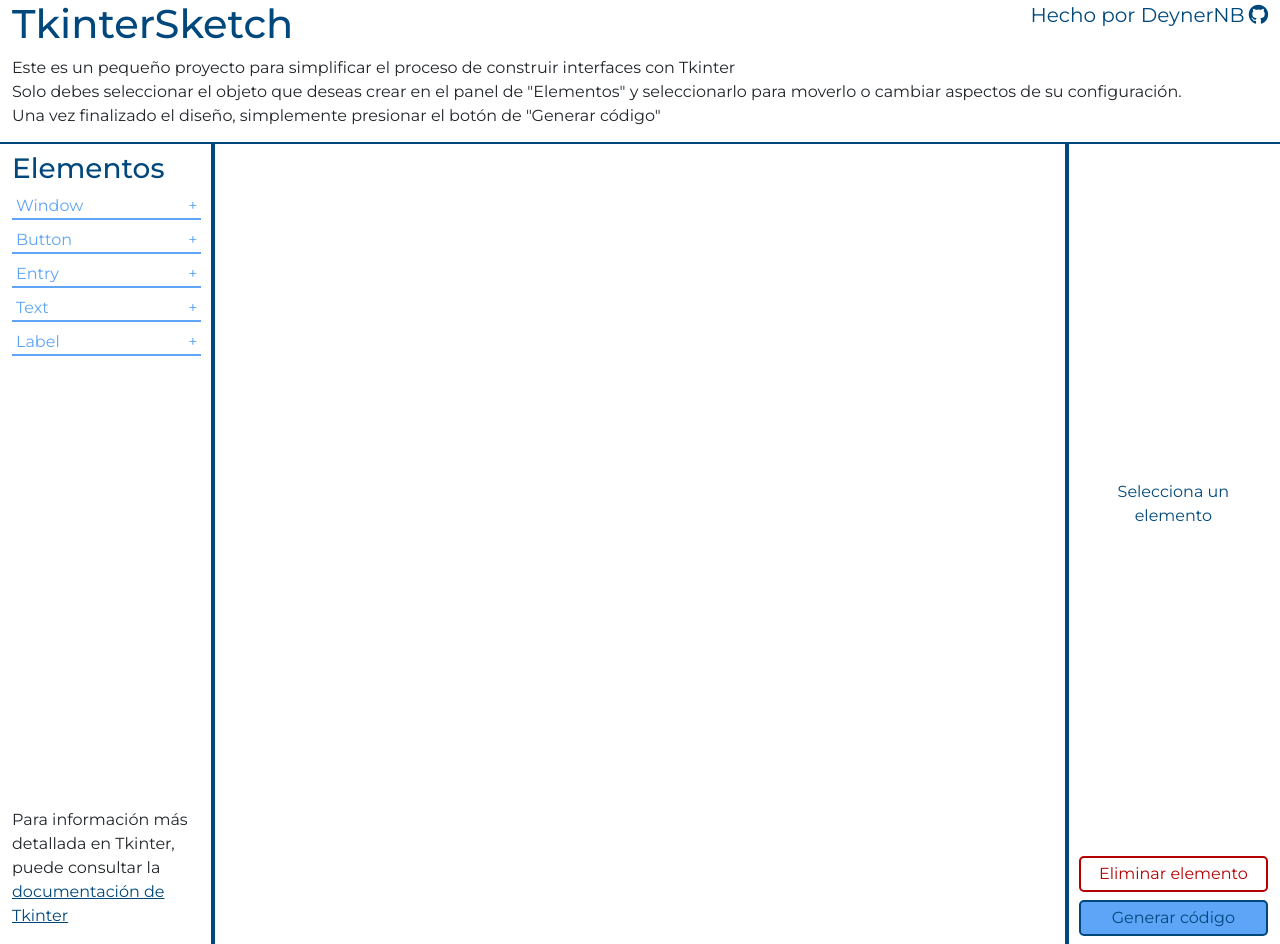
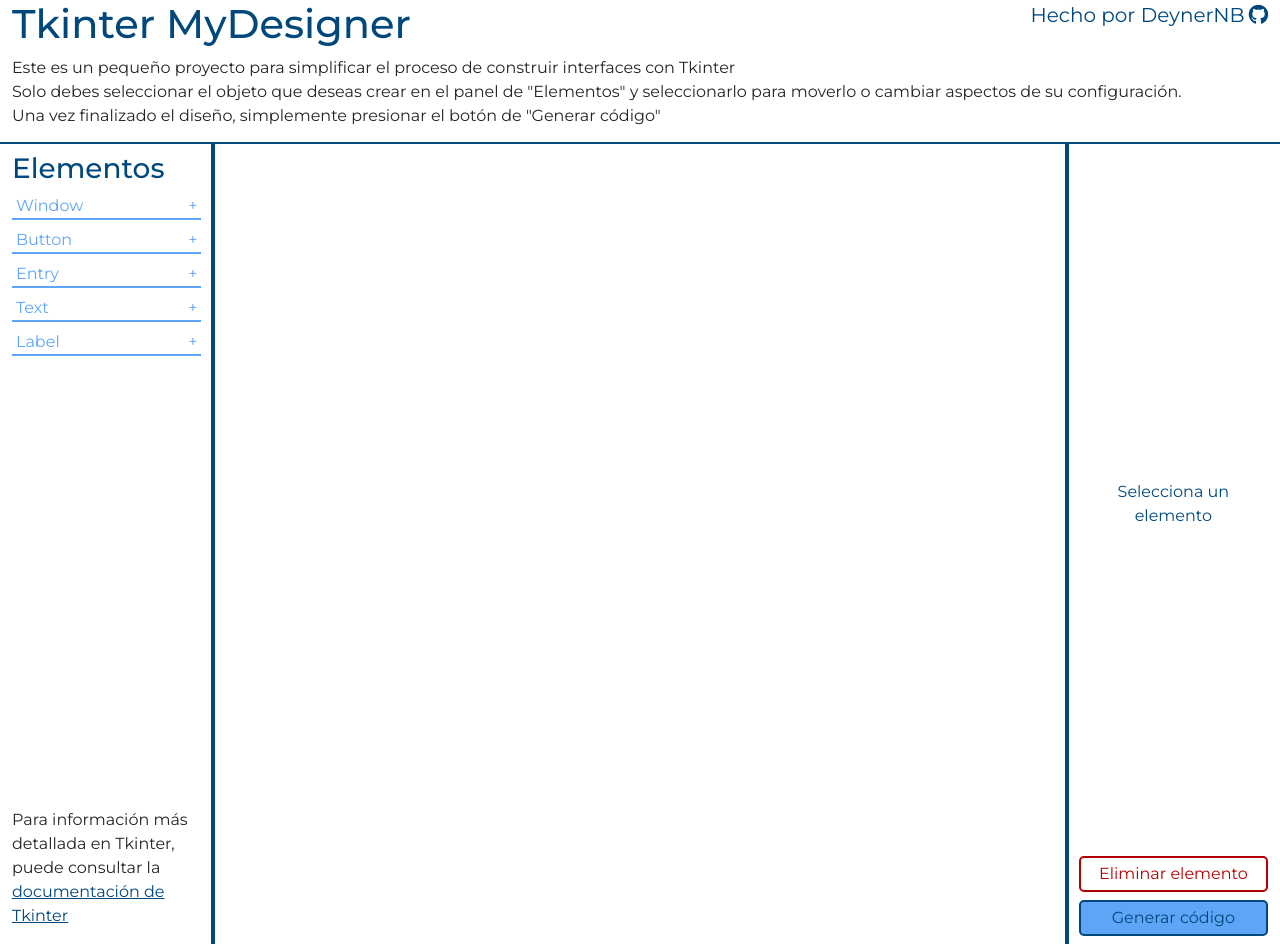
Before and after one commit to DeynerNB/Tkinter-MyDesigner, a React (Create React App) app: page / in a window 1280 px wide. Built offline with nearby package versions, Linux system fonts and the light colour scheme.

Commit message:
style(header-panel): change title

```diff
--- a/src/components/headerPanel/HeaderPanel.js
+++ b/src/components/headerPanel/HeaderPanel.js
@@ -6,7 +6,7 @@
     return (
         <div id='header-container'>
             <div className='header-title-container d-flex justify-content-between'>
-                <h1>TkinterSketch</h1>
+                <h1>Tkinter MyDesigner</h1>
                 <a href='https://github.com/DeynerNB' target='_blank' className='header-title-link fs-5'>
                     <span className='pe-1'>Hecho por DeynerNB</span>
                     <i className="fa-brands fa-github"></i>
```
